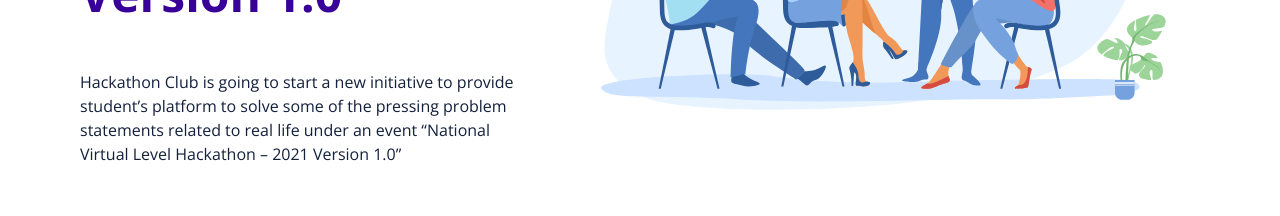
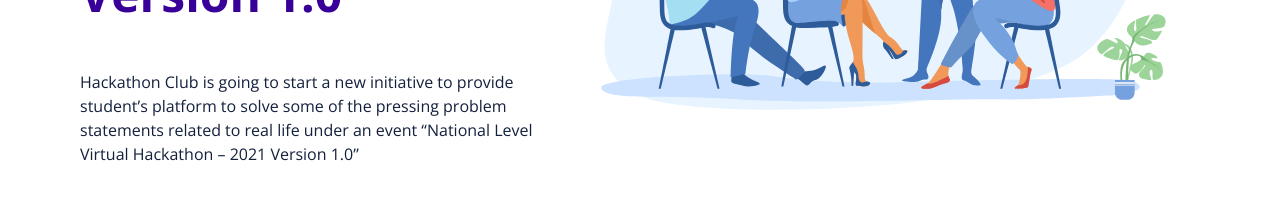
Before and after one commit to gunjanbangde/School-Hackathon, a Next.js app: page / in a window 1280 px wide. Shown: the part 469-685 px from the top of the page. Built offline with nearby package versions, Linux system fonts and the light colour scheme.

Commit message:
sequence fixed

```diff
--- a/components/Home/HeroSection.tsx
+++ b/components/Home/HeroSection.tsx
@@ -100,8 +100,8 @@ const HeroSection: React.FC = () => {
                 >
                   Hackathon Club is going to start a new initiative to provide
                   student’s platform to solve some of the pressing problem
-                  statements related to real life under an event “National
-                  Virtual Level Hackathon – 2021 Version 1.0”
+                  statements related to real life under an event “National Level
+                  Virtual Hackathon – 2021 Version 1.0”
                 </Text>
               </Box>
             </Reveal>
```
